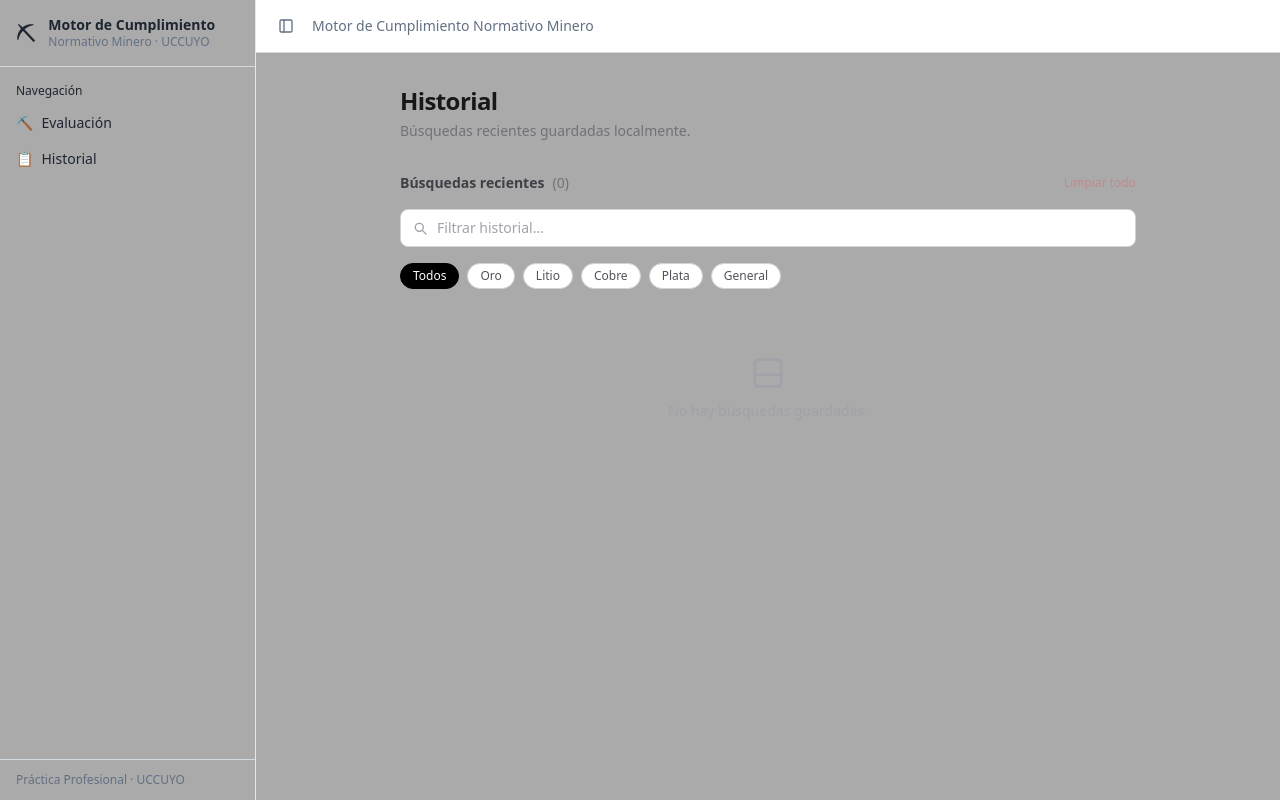
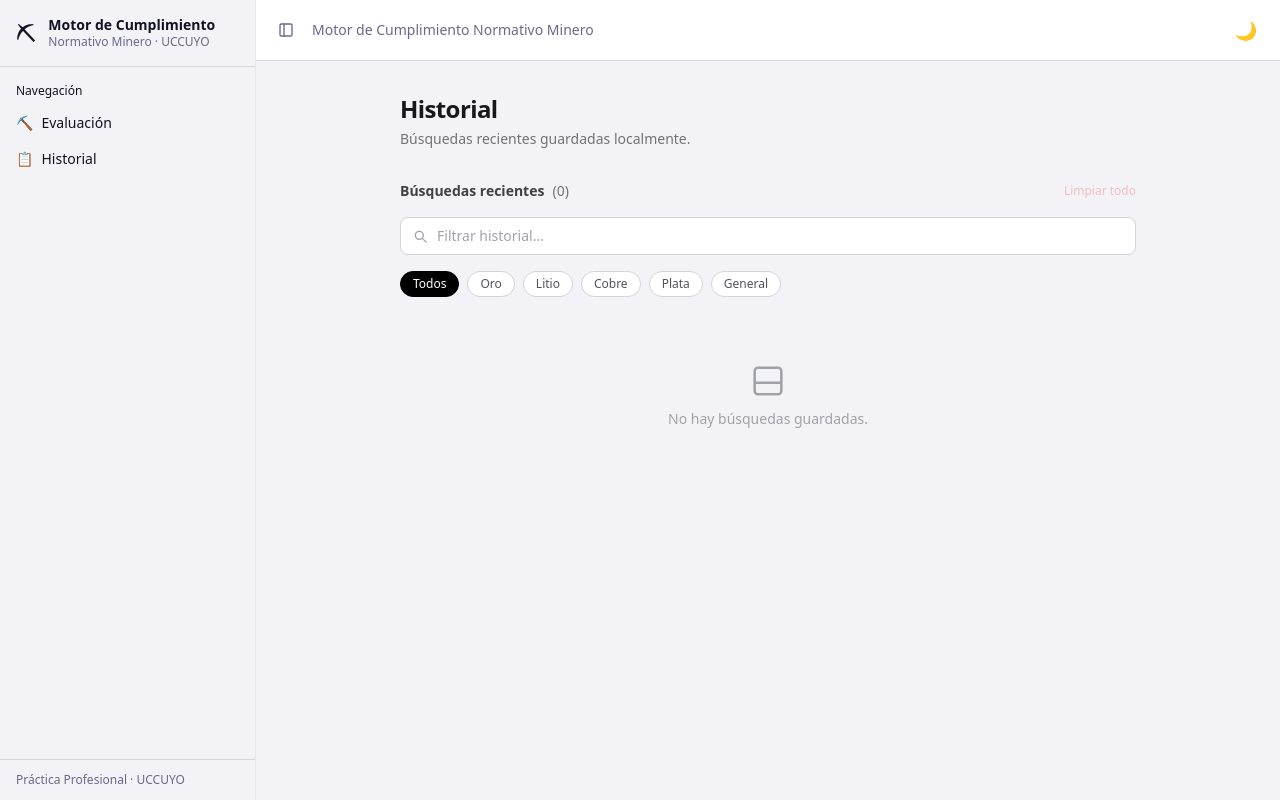
Before and after one commit to Pabloruvega/Nodos-Practica_Profesional_Frontend_UCCUYO, a React (Vite) app in the folder motor-cumplimiento-front/: page /historial in a window 1280 px wide. Built offline with nearby package versions, Linux system fonts and the light colour scheme; a web font is replaced by a local one.

Commit message:
feat: update theme colors and enhance AppLayout with dark mode toggle

```diff
--- a/motor-cumplimiento-front/src/components/layout/AppLayout.jsx
+++ b/motor-cumplimiento-front/src/components/layout/AppLayout.jsx
@@ -1,29 +1,31 @@
 import { SidebarProvider, SidebarTrigger } from "@/components/ui/sidebar";
 import AppSidebar from "@/components/layout/AppSidebar";
+import { useTheme } from "@/hooks/useTheme";
 
-/**
- * Layout principal de la aplicación.
- * Envuelve todas las páginas con el sidebar y el trigger para abrirlo/cerrarlo.
- *
- * Props:
- *   @param {ReactNode} children - las páginas de la app
- */
 export default function AppLayout({ children }) {
+  const { dark, toggle } = useTheme();
+
   return (
     <SidebarProvider>
       <div className="flex min-h-screen w-full">
         <AppSidebar />
 
         <div className="flex flex-col flex-1 min-w-0">
-          {/* Barra superior con trigger del sidebar */}
           <header className="flex items-center gap-3 border-b border-border px-4 py-3 bg-card">
             <SidebarTrigger className="text-muted-foreground hover:text-foreground" />
-            <span className="text-sm text-muted-foreground">
+            <span className="text-sm text-muted-foreground flex-1">
               Motor de Cumplimiento Normativo Minero
             </span>
+
+            <button
+              onClick={toggle}
+              aria-label={dark ? "Activar modo claro" : "Activar modo oscuro"}
+              className="rounded-full w-9 h-9 flex items-center justify-center text-lg transition-colors hover:bg-accent hover:text-accent-foreground text-muted-foreground"
+            >
+              {dark ? "☀️" : "🌙"}
+            </button>
           </header>
 
-          {/* Contenido de la página */}
           <main className="flex-1 overflow-auto bg-background">
             {children}
           </main>
--- a/motor-cumplimiento-front/src/index.css
+++ b/motor-cumplimiento-front/src/index.css
@@ -10,51 +10,51 @@
 }
 
 :root {
-  /* Modo claro — azul gris y blanco */
-  --background: 0 0% 66.7%;         /* #aaaaaa */
-  --foreground: 215 25% 15%;        /* azul oscuro casi negro */
+  /* Modo claro — violeta/índigo moderno */
+  --background: 240 20% 96%;        /* lavanda muy suave */
+  --foreground: 240 30% 10%;        /* azul marino profundo */
   --card: 0 0% 100%;                /* blanco puro */
-  --card-foreground: 215 25% 15%;
-  --border: 210 20% 85%;            /* gris azulado suave */
-  --input: 210 20% 90%;
-  --ring: 213 80% 50%;              /* azul primario */
-  --muted-foreground: 215 15% 45%;  /* gris azulado medio */
+  --card-foreground: 240 30% 10%;
+  --border: 245 18% 86%;            /* lavanda gris suave */
+  --input: 245 15% 91%;
+  --ring: 252 84% 58%;              /* índigo vivo */
+  --muted-foreground: 245 15% 48%;  /* gris lavanda medio */
 
   /* Colores de acento */
-  --primary: 213 80% 50%;           /* azul principal */
+  --primary: 252 84% 58%;           /* índigo vibrante */
   --primary-foreground: 0 0% 100%;
-  --secondary: 210 15% 88%;         /* gris azulado claro */
-  --secondary-foreground: 215 25% 20%;
-  --accent: 210 60% 94%;            /* azul muy suave */
-  --accent-foreground: 213 80% 35%;
+  --secondary: 248 22% 91%;         /* lavanda claro */
+  --secondary-foreground: 240 30% 18%;
+  --accent: 250 60% 93%;            /* púrpura muy suave */
+  --accent-foreground: 252 84% 38%;
 
   /* Estados */
-  --success: 142 70% 40%;
-  --warning: 38 92% 50%;
-  --danger: 0 72% 51%;
+  --success: 158 64% 38%;
+  --warning: 38 95% 50%;
+  --danger: 350 80% 52%;
 }
 
 html.dark {
-  /* Modo oscuro — azul gris profundo */
-  --background: 215 28% 10%;        /* azul gris muy oscuro */
-  --foreground: 210 20% 90%;        /* blanco azulado */
-  --card: 215 25% 15%;              /* azul gris oscuro */
-  --card-foreground: 210 20% 90%;
-  --border: 215 20% 22%;            /* borde sutil */
-  --input: 215 20% 18%;
-  --ring: 213 80% 55%;
-  --muted-foreground: 215 15% 55%;
+  /* Modo oscuro — marina índigo profunda */
+  --background: 240 25% 8%;         /* azul marino muy oscuro */
+  --foreground: 240 20% 92%;        /* lavanda blanco */
+  --card: 240 22% 13%;              /* azul marino oscuro */
+  --card-foreground: 240 20% 92%;
+  --border: 240 18% 20%;            /* borde sutil azul */
+  --input: 240 20% 16%;
+  --ring: 252 84% 65%;
+  --muted-foreground: 245 15% 55%;
 
-  --primary: 213 80% 55%;
+  --primary: 252 84% 65%;
   --primary-foreground: 0 0% 100%;
-  --secondary: 215 20% 20%;
-  --secondary-foreground: 210 20% 85%;
-  --accent: 213 50% 20%;
-  --accent-foreground: 213 80% 70%;
+  --secondary: 240 20% 18%;
+  --secondary-foreground: 240 18% 85%;
+  --accent: 248 40% 18%;
+  --accent-foreground: 250 80% 75%;
 
-  --success: 142 60% 45%;
-  --warning: 38 85% 55%;
-  --danger: 0 70% 58%;
+  --success: 158 60% 45%;
+  --warning: 38 90% 55%;
+  --danger: 350 75% 60%;
 }
 
 *, *::before, *::after {
@@ -80,23 +80,23 @@ body {
 
 @layer base {
   :root {
-    --sidebar-background: 0 0% 98%;
-    --sidebar-foreground: 240 5.3% 26.1%;
-    --sidebar-primary: 240 5.9% 10%;
-    --sidebar-primary-foreground: 0 0% 98%;
-    --sidebar-accent: 240 4.8% 95.9%;
-    --sidebar-accent-foreground: 240 5.9% 10%;
-    --sidebar-border: 220 13% 91%;
-    --sidebar-ring: 217.2 91.2% 59.8%;
+    --sidebar-background: 248 30% 97%;
+    --sidebar-foreground: 240 25% 22%;
+    --sidebar-primary: 252 84% 58%;
+    --sidebar-primary-foreground: 0 0% 100%;
+    --sidebar-accent: 250 40% 93%;
+    --sidebar-accent-foreground: 252 84% 35%;
+    --sidebar-border: 245 18% 88%;
+    --sidebar-ring: 252 84% 58%;
   }
   .dark {
-    --sidebar-background: 240 5.9% 10%;
-    --sidebar-foreground: 240 4.8% 95.9%;
-    --sidebar-primary: 224.3 76.3% 48%;
+    --sidebar-background: 240 25% 10%;
+    --sidebar-foreground: 240 18% 90%;
+    --sidebar-primary: 252 84% 65%;
     --sidebar-primary-foreground: 0 0% 100%;
-    --sidebar-accent: 240 3.7% 15.9%;
-    --sidebar-accent-foreground: 240 4.8% 95.9%;
-    --sidebar-border: 240 3.7% 15.9%;
-    --sidebar-ring: 217.2 91.2% 59.8%;
+    --sidebar-accent: 248 30% 17%;
+    --sidebar-accent-foreground: 250 75% 75%;
+    --sidebar-border: 240 18% 18%;
+    --sidebar-ring: 252 84% 65%;
   }
 }
```
Also changed, not shown: 1 other file (tests, documents, lock files or other folders).
